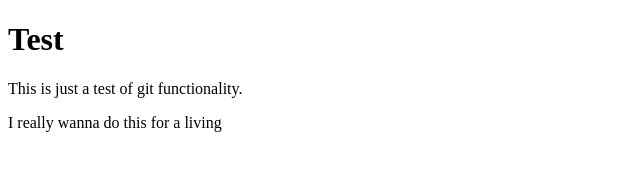
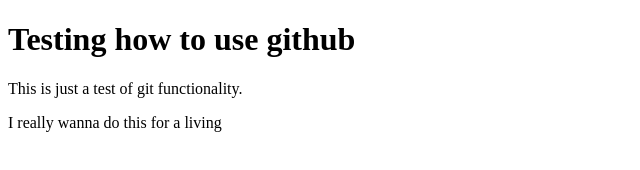
Before and after one commit to Hyuuga81/file_test, a plain HTML site: page index.html in a window 1280 px wide. Shown: the whole page, without its empty margins (0-640 px from the left). Drawn offline with Linux system fonts and the light colour scheme.

Commit message:
Changed title

```diff
--- a/index.html
+++ b/index.html
@@ -8,7 +8,7 @@
 </head>
 
 <body>
-    <h1>Test</h1>
+    <h1>Testing how to use github</h1>
     <p>This is just a test of git functionality.</p>
     <p>I really wanna do this for a living</p>
 </body>
```
